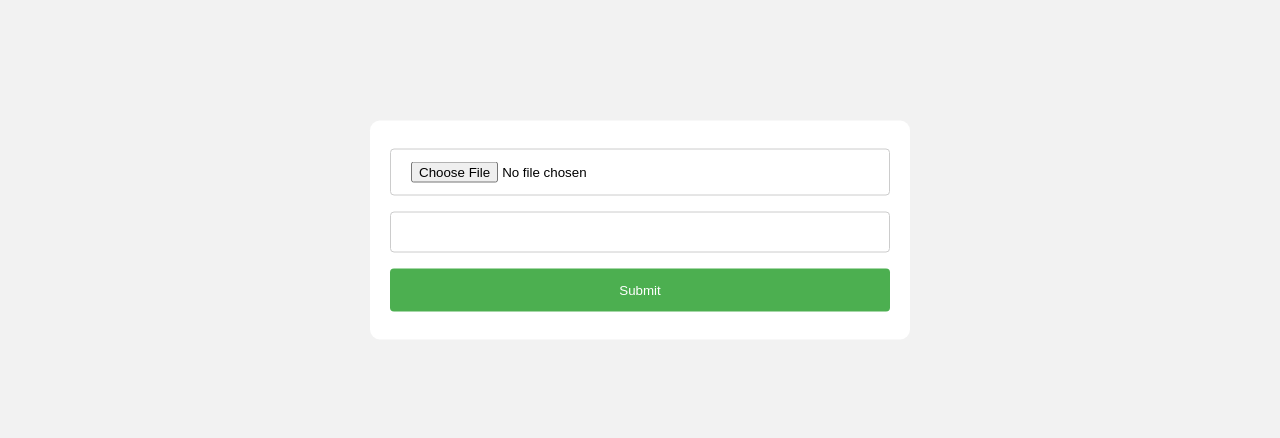
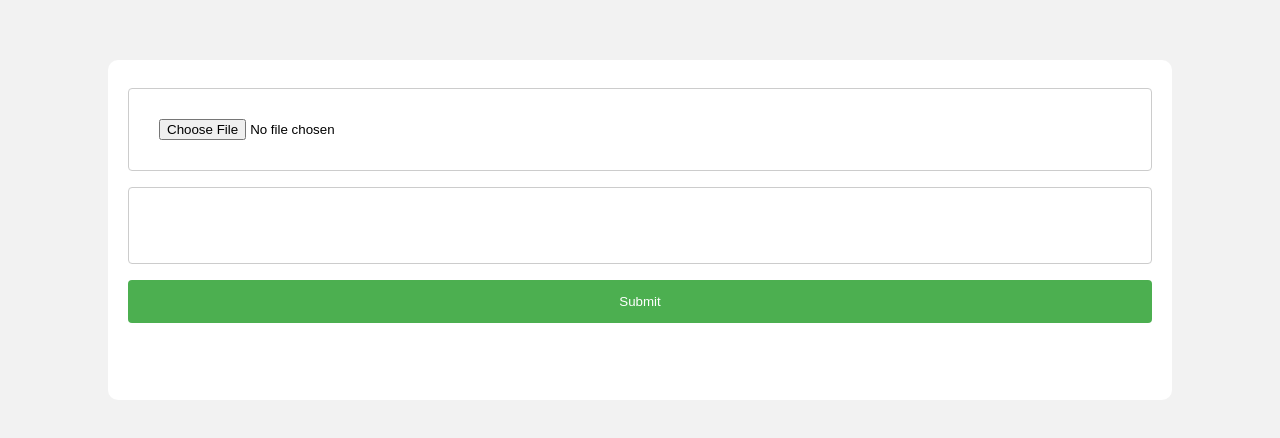
Before and after one commit to juanestuniga/ouway_pictures, a website: page public/index.html in a window 1280 px wide. Shown: the part 170-608 px from the top of the page. Drawn offline with Linux system fonts and the light colour scheme.

Commit message:
fixed form

```diff
--- a/public/index.html
+++ b/public/index.html
@@ -13,7 +13,8 @@
         top: 50%;
         left: 50%;
         transform: translate(-50%, -50%);
-        max-width: 500px;
+        width: 80%;
+        height: 300px;
         padding: 20px;
         background-color: #fff;
         border-radius: 10px;
@@ -41,7 +42,7 @@
 
       input[type="file"], input[type="text"] {
         width: 100%;
-        padding: 12px 20px;
+        padding: 30px 30px;
         margin: 8px 0;
         display: inline-block;
         border: 1px solid #ccc;
```
